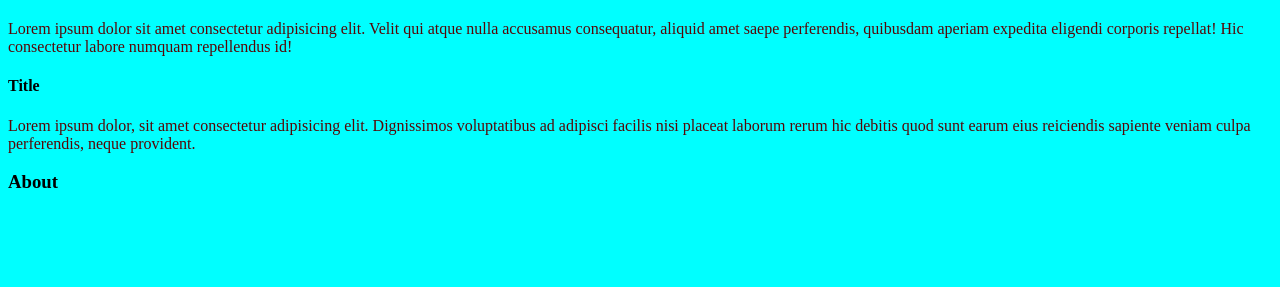
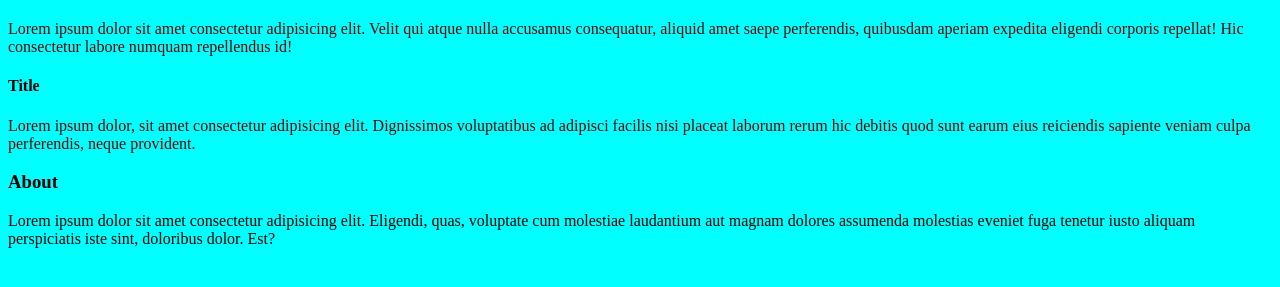
Before and after one commit to ITshegi/gittest, a plain HTML site: page index.html in a window 1280 px wide. Shown: the part 155-442 px from the top of the page. Drawn offline with Linux system fonts and the light colour scheme.

Commit message:
добовил блок с описанием

```diff
--- a/index.html
+++ b/index.html
@@ -14,5 +14,6 @@
     <h4>Title</h4>
     <p>Lorem ipsum dolor, sit amet consectetur adipisicing elit. Dignissimos voluptatibus ad adipisci facilis nisi placeat laborum rerum hic debitis quod sunt earum eius reiciendis sapiente veniam culpa perferendis, neque provident.</p>
     <h3>About</h3>
+    <div class="about">Lorem ipsum dolor sit amet consectetur adipisicing elit. Eligendi, quas, voluptate cum molestiae laudantium aut magnam dolores assumenda molestias eveniet fuga tenetur iusto aliquam perspiciatis iste sint, doloribus dolor. Est?</div>
 </body>
 </html>
```
